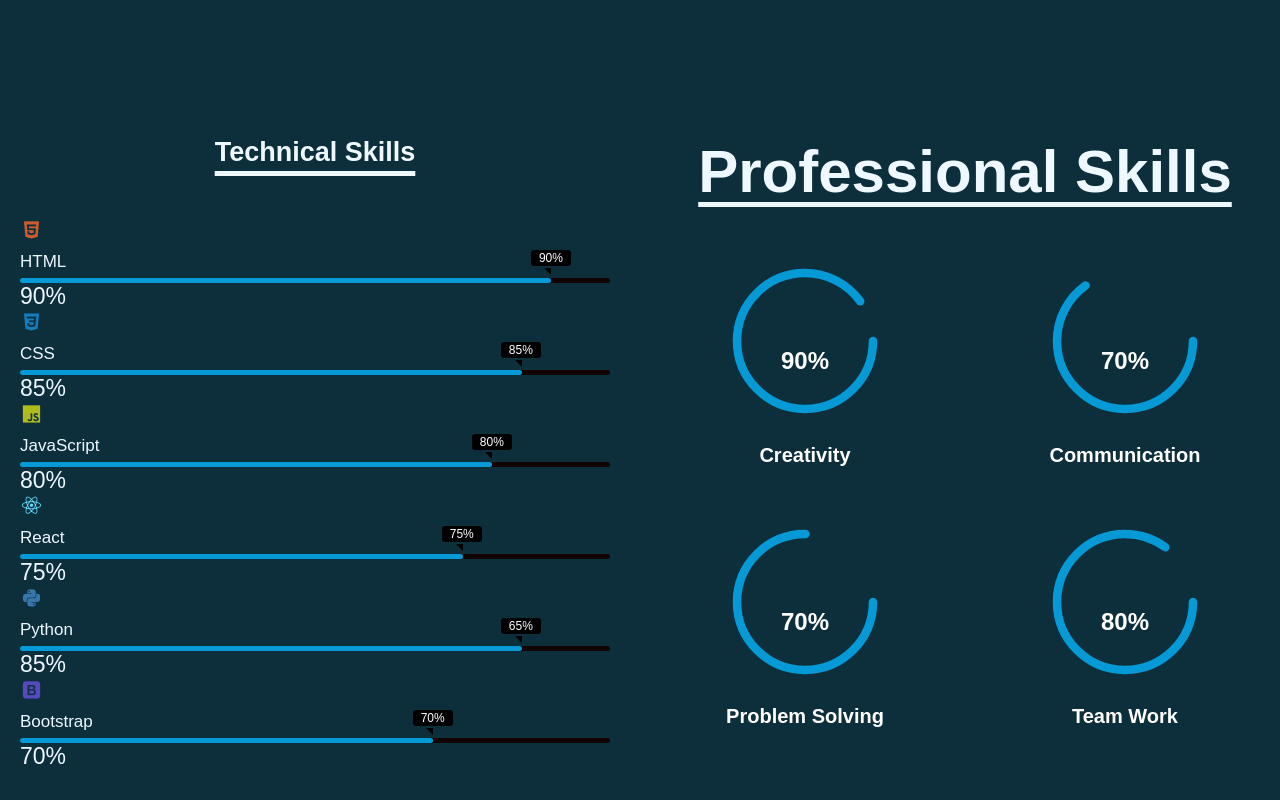
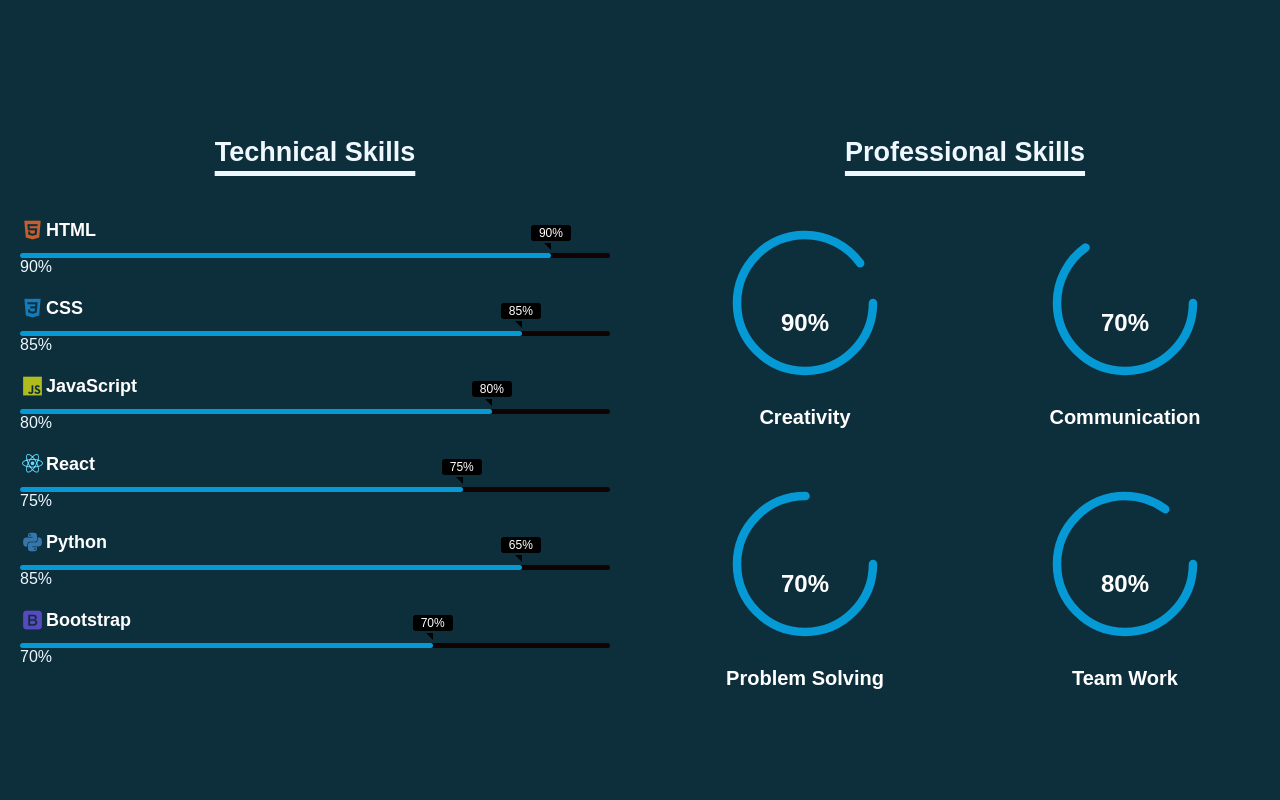
Before and after one commit to IqraShoaib/personal-portfolio-react, a React (Vite) app in the folder portfolio-react/: page / in a window 1280 px wide. Shown: the part 2360-3160 px from the top of the page. Built offline with nearby package versions, Linux system fonts and the light colour scheme.

Commit message:
modified skills professional skills

```diff
--- a/portfolio-react/src/components/Skills.jsx
+++ b/portfolio-react/src/components/Skills.jsx
@@ -48,14 +48,13 @@ function Skills() {
   >
    {technicalSkills.map((skill) => (
       <div className="bar" key={skill.id}>
+        <div className="skill-header">
         <i
           style={{ color: skill.color }}
           className={`bx ${skill.icon}`}
         ></i>
-
-        <div className="info">
           <span>{skill.name}</span>
-        </div>
+          </div>
 
         <div className={`progress-line ${skill.class}`}>
           <motion.span
@@ -65,7 +64,6 @@ function Skills() {
   transition={{ duration: 1 }}
 />
         </div>
-
         <div>{skill.percentage}%</div>
       </div>
     ))}
@@ -75,7 +73,7 @@ function Skills() {
         {/* Professional Skills */}
 
         <div className="container1">
-  <h2 className="heading1">Professional Skills</h2>
+  <h1 className="heading1">Professional Skills</h1>
 
   <motion.div
     className="radial-bars"
--- a/portfolio-react/src/style.css
+++ b/portfolio-react/src/style.css
@@ -687,8 +687,10 @@ transform:scale(1);
         text-decoration-thickness: 5px;
         margin-bottom: 50px;
     }
+
     .bar{
-        font-size: 23px;
+        font-size: 16px;
+        margin-bottom:20px;
     }
 
     .Technical-bars .bar:first-child{
@@ -715,7 +717,26 @@ transform:scale(1);
         animation: animate 1s cubic-bezier(1,0,0.5,1) forwards;
         transform: scaleX(0);
         transform-origin: left;
-    }
+
+    }
+
+    .skill-header{
+    display:flex;
+    align-items:center;
+    gap:1px;
+    margin-bottom: 10px;
+
+}
+.skill-header i{
+    font-size:25px;
+}
+.skill-header span{
+    font-size:18px;
+    font-weight:600;
+    color:#fff;
+     animation: showText 0.5s 1s linear forwards;
+        opacity: 0;
+}
     @keyframes animate{
         100%{
         transform: scaleX(1);
@@ -793,6 +814,8 @@ transform:scale(1);
         animation: showText 0.5s 1.5s linear forwards;
         opacity: 0;
     }
+
+
     @media screen and (max-width: 600px) {
         .nav.responsive {position: relative;}
         .nav.responsive a.icon {
@@ -857,6 +880,7 @@ transform:scale(1);
         stroke-linecap: round;
         animation: animate-bar 1s linear forwards;
     }
+
     @media (max-width:768px){
 
 .skills-container{
```
